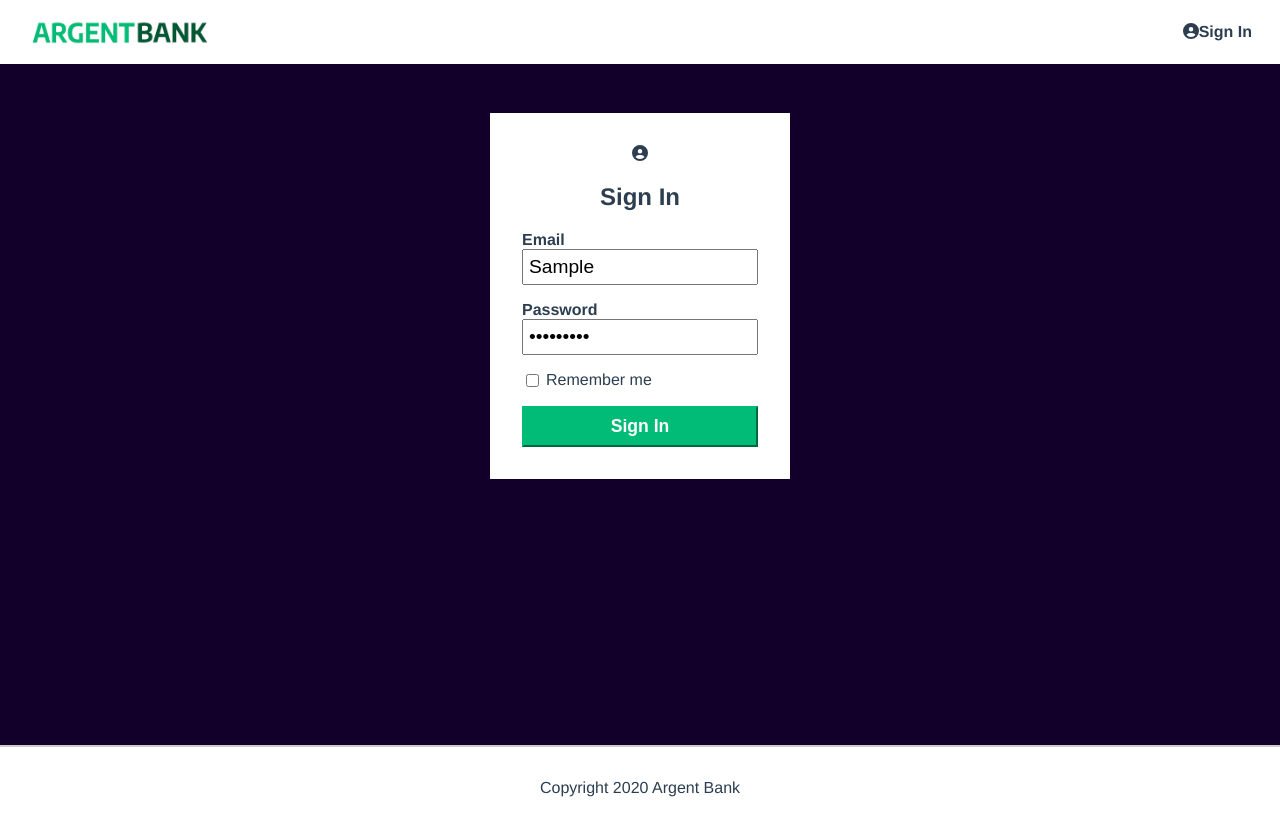
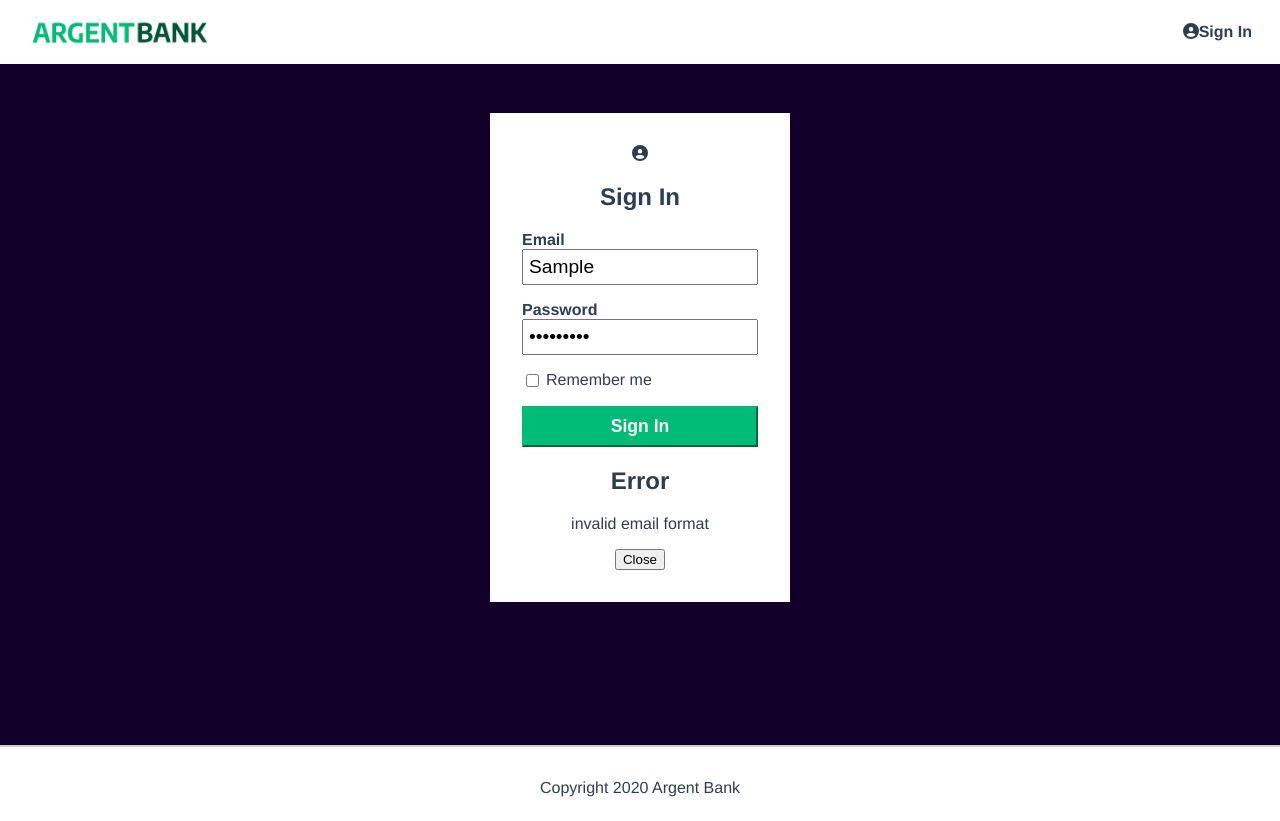
Before and after one commit to EtienneTrzpit/bank-redux, a React (Create React App) app: page /sign-in in a window 1280 px wide. Both pictures are taken after typing "Sample", "Sample123" into the empty fields and a click on the button "Sign In". Built offline with nearby package versions, Linux system fonts and the light colour scheme.

Commit message:
modal inputs auth

```diff
--- /dev/null
+++ b/src/components/ErrorModal.jsx
@@ -0,0 +1,13 @@
+function ErrorModal({ isOpen, message, onClose }) {
+  if (!isOpen) return null;
+
+  return (
+    <div>
+      <h2>Error</h2>
+      <p>{message}</p>
+      <button onClick={onClose}>Close</button>
+    </div>
+  );
+}
+
+export default ErrorModal;
--- a/src/reducers/auth.reducer.js
+++ b/src/reducers/auth.reducer.js
@@ -6,6 +6,7 @@ import { loginSuccess, loginFailed } from "../actions/auth.actions";
 const initialState = {
   isAuthentificated: false,
   token: null,
+  error: false,
 };
 
 export const loginUser = (userData) => {
@@ -18,9 +19,6 @@ export const loginUser = (userData) => {
       dispatch(loginSuccess(response.data.body.token));
     } catch (error) {
       dispatch(loginFailed());
-      if ((error.massage = "Request failed with status code 400")) {
-        alert("Invalid email or password");
-      }
     }
   };
 };
@@ -38,6 +36,7 @@ export const authReducer = (state = initialState, action) => {
       return {
         ...state,
         isAuthentificated: false,
+        error: true,
       };
     }
     case LOGOUT: {
--- a/src/routes/SignIn.jsx
+++ b/src/routes/SignIn.jsx
@@ -8,8 +8,29 @@ import { loginUser } from "../reducers/auth.reducer";
 import { useSelector } from "react-redux";
 import { Navigate } from "react-router-dom";
 import { useEffect } from "react";
+import { useCallback } from "react";
+import ErrorModal from "../components/ErrorModal";
 
 function SignIn() {
+  const [errorMessage, setErrorMessage] = useState("");
+  const [isModalOpen, setModalOpen] = useState(false);
+  const showErrorModal = useCallback((message) => {
+    setErrorMessage(message);
+    setModalOpen(true);
+  }, []);
+
+  const error = useSelector((state) => state.auth.error);
+
+  useEffect(() => {
+    if (error) {
+      setErrorMessage("Email or password is incorrect");
+      setModalOpen(true);
+    }
+  }, [error]);
+  const handleCloseModal = () => {
+    setModalOpen(false);
+    setErrorMessage("");
+  };
   //variable pour vérifier si la chackbox est cochée
   const [checked, setChecked] = useState(false);
   const handleCheckboxChange = (event) => {
@@ -26,9 +47,9 @@ function SignIn() {
     const emailRegex = /^[a-zA-Z0-9._%+-]+@[a-zA-Z0-9.-]+\.[a-zA-Z]{2,}$/;
     const passwordRegex = /^(?=.*[a-z])(?=.*\d)[a-zA-Z\d]{8,}$/;
     if (!emailRegex.test(email)) {
-      alert("invalid email format");
+      showErrorModal("invalid email format");
     } else if (!passwordRegex.test(password)) {
-      alert(
+      showErrorModal(
         "The password must contain at least 8 characters including a lowercase letter and a number"
       );
     } else {
@@ -94,6 +115,11 @@ function SignIn() {
               Sign In
             </button>
           </form>
+          <ErrorModal
+            isOpen={isModalOpen}
+            message={errorMessage}
+            onClose={handleCloseModal}
+          />
           <dialog className="modal-error">
             <p>Wrong username or password</p>
             <button>OK</button>
```
